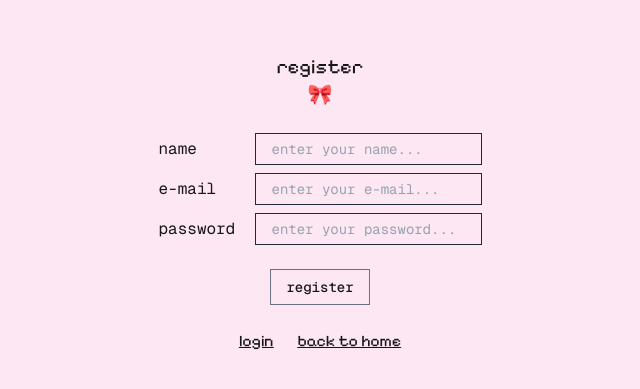
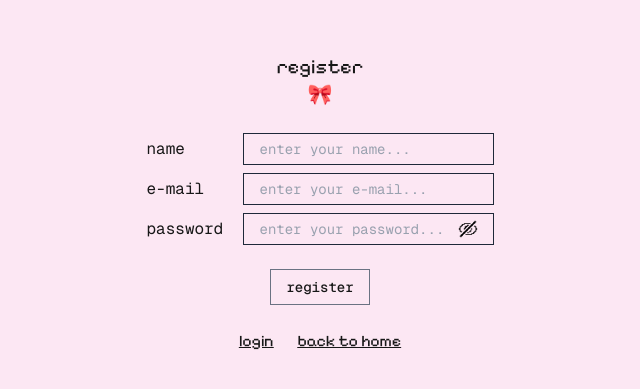
Before and after one commit to ideliamn/pinkpocketjournal, a Next.js app: page /register in a window 1280 px wide. Shown: the part 197-586 px from the top of the page, without its empty margins (320-960 px from the left). Built offline with nearby package versions, Linux system fonts and the light colour scheme; no server answers.

Commit message:
update login & register,

```diff
--- a/app/(full-width-page)/(auth)/login/page.tsx
+++ b/app/(full-width-page)/(auth)/login/page.tsx
@@ -73,23 +73,25 @@ export default function Login() {
                                 <div className={`flex ${geistMono.className} text-s w-[80px]`}>
                                     password
                                 </div>
-                                <div className="flex-1">
-                                    <Input name="email" type={showPassword ? "text" : "password"} placeholder="enter your password..." className={`flex ${geistMono.className} text-s`} onChange={(e) => setPassword(e.target.value)} />
-                                </div>
-                            </div>
-                            <div className="flex gap-4 items-end justify-end">
+                                <div className="flex-1 relative">
+                                    <Input
+                                        name="password"
+                                        type={showPassword ? "text" : "password"}
+                                        placeholder="enter your password..."
+                                        className={`flex ${geistMono.className} text-s pr-10`}
+                                        onChange={(e) => setPassword(e.target.value)}
+                                    />
                                     <span
                                         onClick={() => setShowPassword(!showPassword)}
-                                    className="absolute z-30 -translate-y-1/2 cursor-pointer top-1/2"
+                                        className="absolute right-3 top-1/2 -translate-y-1/2 cursor-pointer text-[#FFC0CB]"
                                     >
                                         {showPassword ? (
-                                        // <EyeIcon className="fill-gray-500 dark:fill-gray-400" />
-                                        <span className={`flex ${geistMono.className} text-xs hover:underline`}>hide password</span>
+                                            <svg width={20} height={20} id="user-solid" className="flex h-full w-full px-1" xmlns="http://www.w3.org/2000/svg" viewBox="0 0 24 24"><rect x="16" y="11" width="1" height="2" /><polygon points="16 13 16 15 15 15 15 16 13 16 13 15 14 15 14 14 15 14 15 13 16 13" /><polygon points="16 9 16 11 15 11 15 10 14 10 14 9 13 9 13 8 15 8 15 9 16 9" /><rect x="11" y="16" width="2" height="1" /><polygon points="11 15 11 16 9 16 9 15 8 15 8 13 9 13 9 14 10 14 10 15 11 15" /><polygon points="13 7 13 8 12 8 12 11 11 11 11 12 8 12 8 13 7 13 7 11 8 11 8 9 9 9 9 8 11 8 11 7 13 7" /><path d="m22,11v-2h-1v-1h-1v-1h-1v-1h-2v-1H7v1h-2v1h-1v1h-1v1h-1v2h-1v2h1v2h1v1h1v1h1v1h2v1h10v-1h2v-1h1v-1h1v-1h1v-2h1v-2h-1Zm-1,3h-1v1h-1v1h-1v1h-2v1h-8v-1h-1v-1h-2v-1h-1v-1h-1v-4h1v-1h1v-1h1v-1h2v-1h8v1h2v1h1v1h1v1h1v4Z" /></svg>
                                         ) : (
-                                        // <EyeCloseIcon className="fill-gray-500 dark:fill-gray-400" />
-                                        <span className={`flex ${geistMono.className} text-xs hover:underline`}>show password</span>
+                                            <svg width={20} height={20} id="eye-cross" className="flex h-full w-full px-1" xmlns="http://www.w3.org/2000/svg" viewBox="0 0 24 24"><polygon points="15 13 16 13 16 15 15 15 15 16 13 16 13 15 14 15 14 14 15 14 15 13" /><rect x="16" y="11" width="1" height="2" /><polygon points="23 11 23 13 22 13 22 15 21 15 21 16 20 16 20 17 19 17 19 18 17 18 17 19 9 19 9 18 16 18 16 17 18 17 18 16 19 16 19 15 20 15 20 14 21 14 21 10 20 10 20 9 19 9 19 8 21 8 21 9 22 9 22 11 23 11" /><polygon points="2 13 1 13 1 11 2 11 2 9 3 9 3 8 4 8 4 7 5 7 5 6 7 6 7 5 15 5 15 6 8 6 8 7 6 7 6 8 5 8 5 9 4 9 4 10 3 10 3 14 4 14 4 15 5 15 5 16 3 16 3 15 2 15 2 13" /><polygon points="13 7 13 8 12 8 12 9 11 9 11 10 10 10 10 11 9 11 9 12 8 12 8 13 7 13 7 11 8 11 8 9 9 9 9 8 11 8 11 7 13 7" /><polygon points="9 17 8 17 8 18 7 18 7 19 6 19 6 20 5 20 5 21 4 21 4 22 3 22 3 21 2 21 2 20 3 20 3 19 4 19 4 18 5 18 5 17 6 17 6 16 7 16 7 15 8 15 8 14 9 14 9 13 10 13 10 12 11 12 11 11 12 11 12 10 13 10 13 9 14 9 14 8 15 8 15 7 16 7 16 6 17 6 17 5 18 5 18 4 19 4 19 3 20 3 20 2 21 2 21 3 22 3 22 4 21 4 21 5 20 5 20 6 19 6 19 7 18 7 18 8 17 8 17 9 16 9 16 10 15 10 15 11 14 11 14 12 13 12 13 13 12 13 12 14 11 14 11 15 10 15 10 16 9 16 9 17" /><rect x="11" y="16" width="2" height="1" /></svg>
                                         )}
                                     </span>
+                                </div>
                             </div>
                         </div>
                         <div className="flex items-center justify-center">
@@ -107,7 +109,7 @@ export default function Login() {
                         </div>
                     </div>
                 </form>
-            </div>
+            </div >
             {
                 openModalFailed && (
                     <ModalFailed
--- a/app/(full-width-page)/(auth)/register/page.tsx
+++ b/app/(full-width-page)/(auth)/register/page.tsx
@@ -3,6 +3,11 @@ import { Geist_Mono, Pixelify_Sans } from "next/font/google";
 import Input from "../../../components/form/input/InputField";
 import Button from "../../../components/ui/button/Button";
 import Link from "next/link";
+import { useState } from "react";
+import { useRouter } from "next/navigation";
+import Loading from "../../../components/common/Loading";
+import ModalSuccess from "../../../components/modals/ModalSuccess";
+import ModalFailed from "../../../components/modals/ModalFailed";
 
 const pixelify = Pixelify_Sans({
     subsets: ["latin"],
@@ -15,8 +20,66 @@ const geistMono = Geist_Mono({
 });
 
 export default function Register() {
+    const [name, setName] = useState("");
+    const [email, setEmail] = useState("");
+    const [password, setPassword] = useState("");
+    const [showPassword, setShowPassword] = useState(false);
+    const router = useRouter();
+    const [loading, setLoading] = useState(false);
+    const [openModalSuccess, setOpenModalSuccess] = useState(false);
+    const [successMessage, setSuccessMessage] = useState("");
+    const [openModalFailed, setOpenModalFailed] = useState(false);
+    const closeModalFailed = () => { setOpenModalFailed(false) };
+    const [failedMessage, setFailedMessage] = useState("");
+
+    const handleRegister = async (e: React.FormEvent) => {
+        console.log("login")
+        setLoading(true);
+        e.preventDefault();
+
+        if (!name || !email || !password) {
+            setFailedMessage("Semua field wajib diisi!");
+            setOpenModalFailed(true);
+            setLoading(false);
+            return;
+        }
+
+        let request = { name, email, password }
+
+        try {
+            const res = await fetch("/api/auth/register", {
+                method: "POST",
+                body: JSON.stringify(request),
+            });
+
+            const data = await res.json();
+
+            if (res.ok) {
+                setSuccessMessage("Sukses mendaftarkan akun, silakan login.");
+                setLoading(false);
+                setOpenModalSuccess(true);
+            } else {
+                setFailedMessage("Gagal mendaftarkan akun. Error: " + data.message);
+                setLoading(false);
+                setOpenModalFailed(true);
+            }
+        } catch (err) {
+            console.error(err);
+            setFailedMessage("Gagal mendaftarkan akun. Error: " + err);
+            setLoading(false);
+            setOpenModalFailed(true);
+        } finally {
+            setLoading(false);
+        }
+    };
+
+    const closeModalSuccess = () => {
+        router.push("/login")
+    };
+
     return (
         <main className="flex flex-col h-screen items-center justify-center bg-pink-100 space-y-6">
+            {loading && <Loading />}
             <div>
                 <h1 className={`flex items-center justify-center ${pixelify.className} text-xl`}>
                     register
@@ -26,6 +89,7 @@ export default function Register() {
                 </h1>
             </div>
             <div>
+                <form onSubmit={handleRegister}>
                     <div className="gap-6 space-y-6">
                         <div className="space-y-2">
                             <div className="flex gap-4 items-center">
@@ -33,7 +97,7 @@ export default function Register() {
                                     name
                                 </div>
                                 <div className="flex-1">
-                                <Input name="email" type="text" placeholder="enter your name..." className={`flex ${geistMono.className} text-s w-full`} onChange={() => { console.log("name") }} />
+                                    <Input name="name" type="text" placeholder="enter your name..." className={`flex ${geistMono.className} text-s w-full`} onChange={(e) => setName(e.target.value)} />
                                 </div>
                             </div>
                             <div className="flex gap-4 items-center">
@@ -41,20 +105,36 @@ export default function Register() {
                                     e-mail
                                 </div>
                                 <div className="flex-1">
-                                <Input name="email" type="text" placeholder="enter your e-mail..." className={`flex ${geistMono.className} text-s w-full`} onChange={() => { console.log("email") }} />
+                                    <Input name="email" type="text" placeholder="enter your e-mail..." className={`flex ${geistMono.className} text-s w-full`} onChange={(e) => setEmail(e.target.value)} />
                                 </div>
                             </div>
                             <div className="flex gap-4 items-center">
                                 <div className={`flex ${geistMono.className} text-s w-[80px]`}>
                                     password
                                 </div>
-                            <div className="flex-1">
-                                <Input name="email" type="text" placeholder="enter your password..." className={`flex ${geistMono.className} text-s`} onChange={() => { console.log("password") }} />
+                                <div className="flex-1 relative">
+                                    <Input
+                                        name="password"
+                                        type={showPassword ? "text" : "password"}
+                                        placeholder="enter your password..."
+                                        className={`flex ${geistMono.className} text-s pr-10`}
+                                        onChange={(e) => setPassword(e.target.value)}
+                                    />
+                                    <span
+                                        onClick={() => setShowPassword(!showPassword)}
+                                        className="absolute right-3 top-1/2 -translate-y-1/2 cursor-pointer text-[#FFC0CB]"
+                                    >
+                                        {showPassword ? (
+                                            <svg width={20} height={20} id="user-solid" className="flex h-full w-full px-1" xmlns="http://www.w3.org/2000/svg" viewBox="0 0 24 24"><rect x="16" y="11" width="1" height="2" /><polygon points="16 13 16 15 15 15 15 16 13 16 13 15 14 15 14 14 15 14 15 13 16 13" /><polygon points="16 9 16 11 15 11 15 10 14 10 14 9 13 9 13 8 15 8 15 9 16 9" /><rect x="11" y="16" width="2" height="1" /><polygon points="11 15 11 16 9 16 9 15 8 15 8 13 9 13 9 14 10 14 10 15 11 15" /><polygon points="13 7 13 8 12 8 12 11 11 11 11 12 8 12 8 13 7 13 7 11 8 11 8 9 9 9 9 8 11 8 11 7 13 7" /><path d="m22,11v-2h-1v-1h-1v-1h-1v-1h-2v-1H7v1h-2v1h-1v1h-1v1h-1v2h-1v2h1v2h1v1h1v1h1v1h2v1h10v-1h2v-1h1v-1h1v-1h1v-2h1v-2h-1Zm-1,3h-1v1h-1v1h-1v1h-2v1h-8v-1h-1v-1h-2v-1h-1v-1h-1v-4h1v-1h1v-1h1v-1h2v-1h8v1h2v1h1v1h1v1h1v4Z" /></svg>
+                                        ) : (
+                                            <svg width={20} height={20} id="eye-cross" className="flex h-full w-full px-1" xmlns="http://www.w3.org/2000/svg" viewBox="0 0 24 24"><polygon points="15 13 16 13 16 15 15 15 15 16 13 16 13 15 14 15 14 14 15 14 15 13" /><rect x="16" y="11" width="1" height="2" /><polygon points="23 11 23 13 22 13 22 15 21 15 21 16 20 16 20 17 19 17 19 18 17 18 17 19 9 19 9 18 16 18 16 17 18 17 18 16 19 16 19 15 20 15 20 14 21 14 21 10 20 10 20 9 19 9 19 8 21 8 21 9 22 9 22 11 23 11" /><polygon points="2 13 1 13 1 11 2 11 2 9 3 9 3 8 4 8 4 7 5 7 5 6 7 6 7 5 15 5 15 6 8 6 8 7 6 7 6 8 5 8 5 9 4 9 4 10 3 10 3 14 4 14 4 15 5 15 5 16 3 16 3 15 2 15 2 13" /><polygon points="13 7 13 8 12 8 12 9 11 9 11 10 10 10 10 11 9 11 9 12 8 12 8 13 7 13 7 11 8 11 8 9 9 9 9 8 11 8 11 7 13 7" /><polygon points="9 17 8 17 8 18 7 18 7 19 6 19 6 20 5 20 5 21 4 21 4 22 3 22 3 21 2 21 2 20 3 20 3 19 4 19 4 18 5 18 5 17 6 17 6 16 7 16 7 15 8 15 8 14 9 14 9 13 10 13 10 12 11 12 11 11 12 11 12 10 13 10 13 9 14 9 14 8 15 8 15 7 16 7 16 6 17 6 17 5 18 5 18 4 19 4 19 3 20 3 20 2 21 2 21 3 22 3 22 4 21 4 21 5 20 5 20 6 19 6 19 7 18 7 18 8 17 8 17 9 16 9 16 10 15 10 15 11 14 11 14 12 13 12 13 13 12 13 12 14 11 14 11 15 10 15 10 16 9 16 9 17" /><rect x="11" y="16" width="2" height="1" /></svg>
+                                        )}
+                                    </span>
                                 </div>
                             </div>
                         </div>
                         <div className="flex items-center justify-center">
-                        <Button size="sm" variant="outline" className={`${geistMono.className} text-s`} onClick={() => { console.log("login") }}>
+                            <Button size="sm" variant="outline" className={`${geistMono.className} text-s cursor-pointer hover:underline hover:text-pink-600`}>
                                 register
                             </Button>
                         </div>
@@ -67,7 +147,24 @@ export default function Register() {
                             </h1>
                         </div>
                     </div>
+                </form>
             </div>
+            {/* Modal Success */}
+            {openModalSuccess && (
+                <ModalSuccess
+                    isOpen={openModalSuccess}
+                    onClose={closeModalSuccess}
+                    message={successMessage}
+                />
+            )}
+            {/* Modal Failed */}
+            {openModalFailed && (
+                <ModalFailed
+                    isOpen={openModalFailed}
+                    onClose={closeModalFailed}
+                    message={failedMessage}
+                />
+            )}
         </main >
     );
 }
--- a/app/api/user/route.ts
+++ b/app/api/user/route.ts
@@ -16,10 +16,12 @@ export async function GET(request: Request) {
     try {
         const { searchParams } = new URL(request.url);
         const id = searchParams.get("id");
+        const idAuth = searchParams.get("idAuth");
 
         let query = supabase.from("users").select("*");
 
         if (id) query = query.eq("id", id);
+        if (idAuth) query = query.eq("id_auth", idAuth);
 
         const { data: result, error } = await query;
 
```
Also changed, not shown: app/components/header/UserDropdown.tsx (+8 -9 lines), app/context/ProfileContext.tsx (+4 -10 lines). Lines whose indentation alone changed are shown as unchanged.
